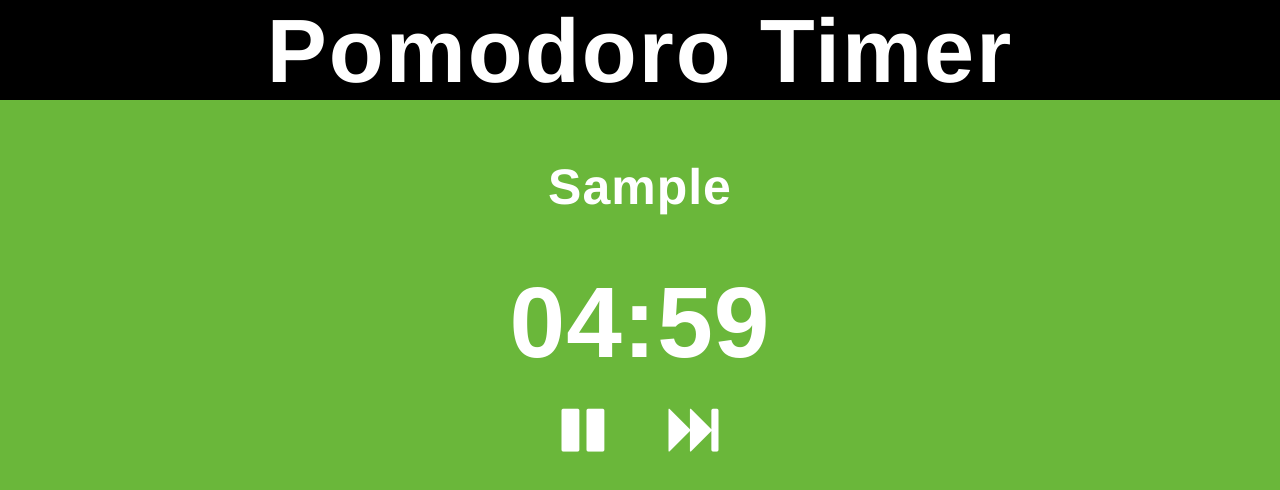
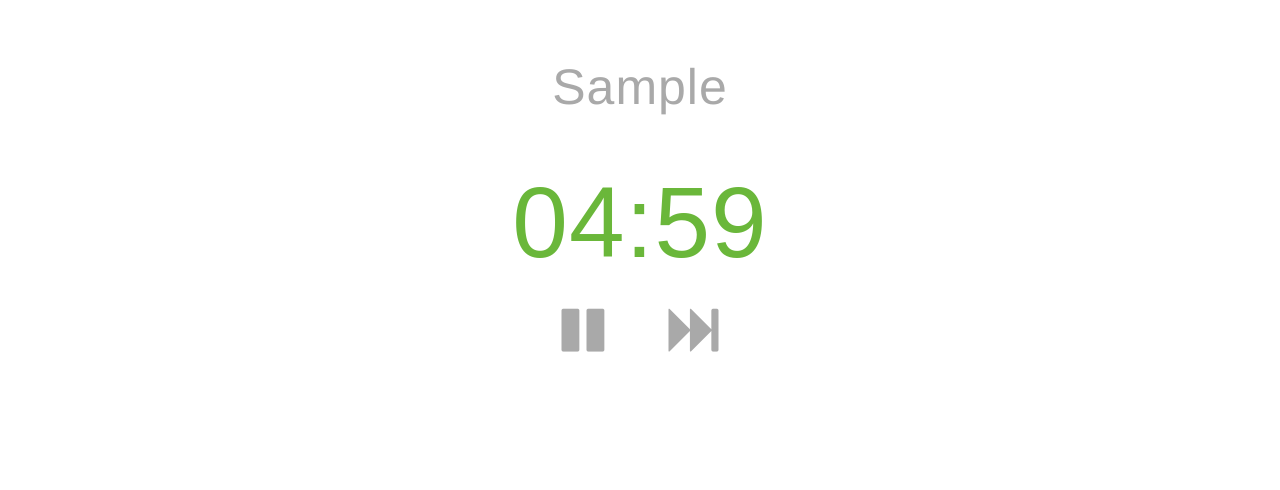
Before and after one commit to kavyadagli/pomodoroTimer, a React (Create React App) app: page / in a window 1280 px wide. Both pictures are taken after typing "Sample", "5", "5", "5", "5" into the empty fields and a click on the input "Submit". Shown: the top 490 px of the page. Built offline with nearby package versions, Linux system fonts and the light colour scheme.

Commit message:
updated style

```diff
--- a/public/index.html
+++ b/public/index.html
@@ -28,7 +28,6 @@
     <noscript>
       You need to enable JavaScript to run this app.
     </noscript>
-    <div id="header"><h1>Pomodoro Timer</h1></div>
     <div id="root"></div>
     <!--
       This HTML file is a template.
--- a/public/style.css
+++ b/public/style.css
@@ -2,46 +2,41 @@ body {
   background-color: white;
   margin: 0;
   height: 100%;
+  font-family: 'Helvetica', 'Arial', 'Sans-Serif';
 }
 
-#header {
-  top: 0;
-  width: 100%;
-  height: 100px;
-  background-color: black;
-  color: white;
-  font-family: 'Helvetica', 'Arial', 'Sans-Serif';
-  font-weight: bold;
+
+
+h1 {
+  color: black;
   text-align: center;
   font-size: 45px;
+  letter-spacing: 2px;
+  white-space: nowrap;
+
   margin: 0;
   padding: 0;
-  letter-spacing: 2px;
-  white-space: nowrap;
 }
 
-h1 {
-	margin: 0;
+h2 {
+  letter-spacing: 1px;
+  text-align: center;
+  line-height: 35px;
+  font-weight: lighter;
+  font-size: 15px;
+  white-space: nowrap;
+
+  padding: 25px;
 }
 
-#root {
-  top: 0px;
-  margin: 0;
-}
-
-.contents {
-  top: 0;
-}
 
 label {
   font-weight: lighter;
-  font-family: 'Helvetica', 'Arial', 'Sans-serif';
   font-size: 15px;
 }
 
-.formSpec {
-  font-weight: normal;
-  font-family: 'Helvetica', 'Arial', 'Sans-serif';
+p {
+  font-weight: lighter;
   font-size: 18px;
   line-height: 25px;
 }
@@ -65,6 +60,10 @@ input:hover, input:focus {
   color: white;
 }
 
+.input-area {
+	padding: 100px;
+}
+
 .submit:hover{
   cursor: pointer;
   background: #FF5733;
@@ -77,19 +76,8 @@ table {
   left: 35%;
 }
 
-/* td {
-  text-align: center;
-  vertical-align: middle;
-  padding: 4px;
-} */
 
-#descr {
-  font-family: 'Helvetica', 'Arial', 'Sans-serif';
-  letter-spacing: 1px;
-  text-align: center;
-  font-weight: lighter;
-  line-height: 35px;
-}
+
 
 .question {
   width: 300px;
@@ -103,9 +91,9 @@ table {
   padding: 30px;
 }
 
-.goalDisp {
-  font-family: 'Helvetica', 'Arial', 'Sans-serif';
-  color: white;
+#goalDisp {
+  color: darkGray;
+  font-weight: lighter !important ;
   letter-spacing: 1px;
   text-align: center;
   font-weight: bold;
@@ -116,17 +104,11 @@ table {
 }
 
 .timer {
-  font-family: sans-serif;
-  color: white;
-  letter-spacing: 1px;
-  text-align: center;
-  font-weight: bold;
-  line-height: 35px;
-  font-size: 100px;
-  margin-top: 100px;
+  margin: auto;
 }
 
 form {
+  padding-top: 10px;
   text-align: center;
   align-items: center;
 }
@@ -137,24 +119,34 @@ form {
 }
 
 .red {
-  background-color: #E2504C;
-  height: 100%;
-  padding-bottom: 100%;
-  overflow: hidden;
+  color: #E2504C;
+  font-weight: lighter !important;
+  font-family: sans-serif;
+  letter-spacing: 1px;
+  text-align: center;
+  font-weight: bold;
+  line-height: 35px;
+  font-size: 100px;
+  margin-top: 100px;
 
 }
 
 .green{
-  background-color: #6AB73A;
-  height: 100%;
-  padding-bottom: 100%;
-  overflow: hidden;
+  color: #6AB73A;
+  font-weight: lighter !important ;
+  font-family: sans-serif;
+  letter-spacing: 1px;
+  text-align: center;
+  font-weight: bold;
+  line-height: 35px;
+  font-size: 100px;
+  margin-top: 100px;
 }
 
 .media-controls {
+  color: darkGray;
   background-color: Transparent;
   border: none;
-  color: white;
   padding: 15px 32px;
   text-align: center;
   text-decoration: none;
@@ -164,7 +156,6 @@ form {
   cursor: pointer;
   border: none;
   outline: none;
-  /*margin-left: 45%;*/
   font-size: 50px;
   font-style: bold;
   margin: 0;
@@ -175,7 +166,8 @@ form {
 }
 
 .error-message {
-  font: bold 20px/100% 'Helvetica', 'Arial', 'Sans-serif';
+  font: bold 20px/100%;
+  font-weight: lighter;
   color: red;
 }
 
@@ -184,17 +176,14 @@ form {
   justify-content: center;
   width: 100%;
   height: 50px;
-  /* align-content: center; */
 }
 
-.time-up {
-  font-family: 'Helvetica', 'Arial', 'Sans-serif';
-  color: black;
+#time-up {
   letter-spacing: 1px;
   text-align: center;
   font-weight: bold;
   line-height: 35px;
-  font-size: 60px;
+  font-size: 100%;
   margin: 150px;
   white-space: nowrap;
 }
--- a/src/form.js
+++ b/src/form.js
@@ -102,7 +102,6 @@
               let count = this.state.breakPeriod;
 
               if (this.state.breakPeriod >= 0) {
-                 this.audio.play();
                  this.setState({minutesCounter :  Math.floor(count/60), secondsCounter : Number.parseInt(count%60,10)});
              } else {
                  this.setState({toggleWork: true, toggleBreak: false, breakPeriod: this.state.breakConst, intervals: this.state.intervals+1});
@@ -127,17 +126,19 @@
         content =
 
         <form>
-          <div id="descr"><h2>The Pomodoro Technique consists of timed work and rest periods to optomize  <br></br> focus and productivity. Use the timer below to help you accomplish your goals!</h2></div>
+          <h1>Pomodoro Timer</h1>
+
+          <h2>The Pomodoro Technique consists of timed work and rest periods to optomize  <br></br> focus and productivity. Use the timer below to help you accomplish your goals!</h2>
 
           <React.Fragment>
                 {this.state.showError && <div className="error-message"> Please increase study time or decrease work period/ break period. </div>}
-                <p className="formSpec">What would you like to accomplish today?</p>
+                <p>What would you like to accomplish today?</p>
                 <input className="goal" type="text" name="goal" maxlength="140" onChange={this.handleChange}/>
-                <p className="formSpec"> How long will your work periods be?<br></br>(25-30 minutes recommended)</p>
+                <p> How long will your work periods be?<br></br>(25-30 minutes recommended)</p>
                 <input type="number" name="workPeriod" name="work" min="0" max="59" onChange={this.handleTime}/>
                 <p className="formSpec">How long will your break periods be?<br></br>(5-10 minutes recommended)</p>
                 <input type="number" name="breakPeriod" name="breakConst" min="0" max="59" onChange={this.handleTime}/>
-                <p className="formSpec">How long are you planning to study?</p>
+                <p>How long are you planning to study?</p>
                 <input type="number" name="hours" min="1" max="23" onChange={this.handleHours} />
                 <label> hours </label>
                 <input type="number" name="minutes" min="1" max="59" onChange={this.handleMin} />
@@ -153,12 +154,12 @@
 
         if (this.state.maxIntervals) {
           content =
-          <p className="time-up"> Time Up! </p>
+          <p id="time-up"> Time Up! </p>
        } else {
          content =
-         <div className={this.state.toggleWork == true ? "green" : "red"}>
-             <p className="goalDisp">{this.state.goal}</p>
-             <h1 className="timer">{this.leadingZero(this.state.minutesCounter)}:{this.leadingZero(this.state.secondsCounter)}</h1>
+         <div id="timer">
+             <p id="goalDisp">{this.state.goal}</p>
+             <h1 className={this.state.toggleWork == true ? "green" : "red"}>{this.leadingZero(this.state.minutesCounter)}:{this.leadingZero(this.state.secondsCounter)}</h1>
               <div className="buttons">
                  <button className="media-controls" onClick={this.handlePause}>
                      <p className={this.state.pausePressed ? "fa fa-play" : "fa fa-pause"}></p>
```
